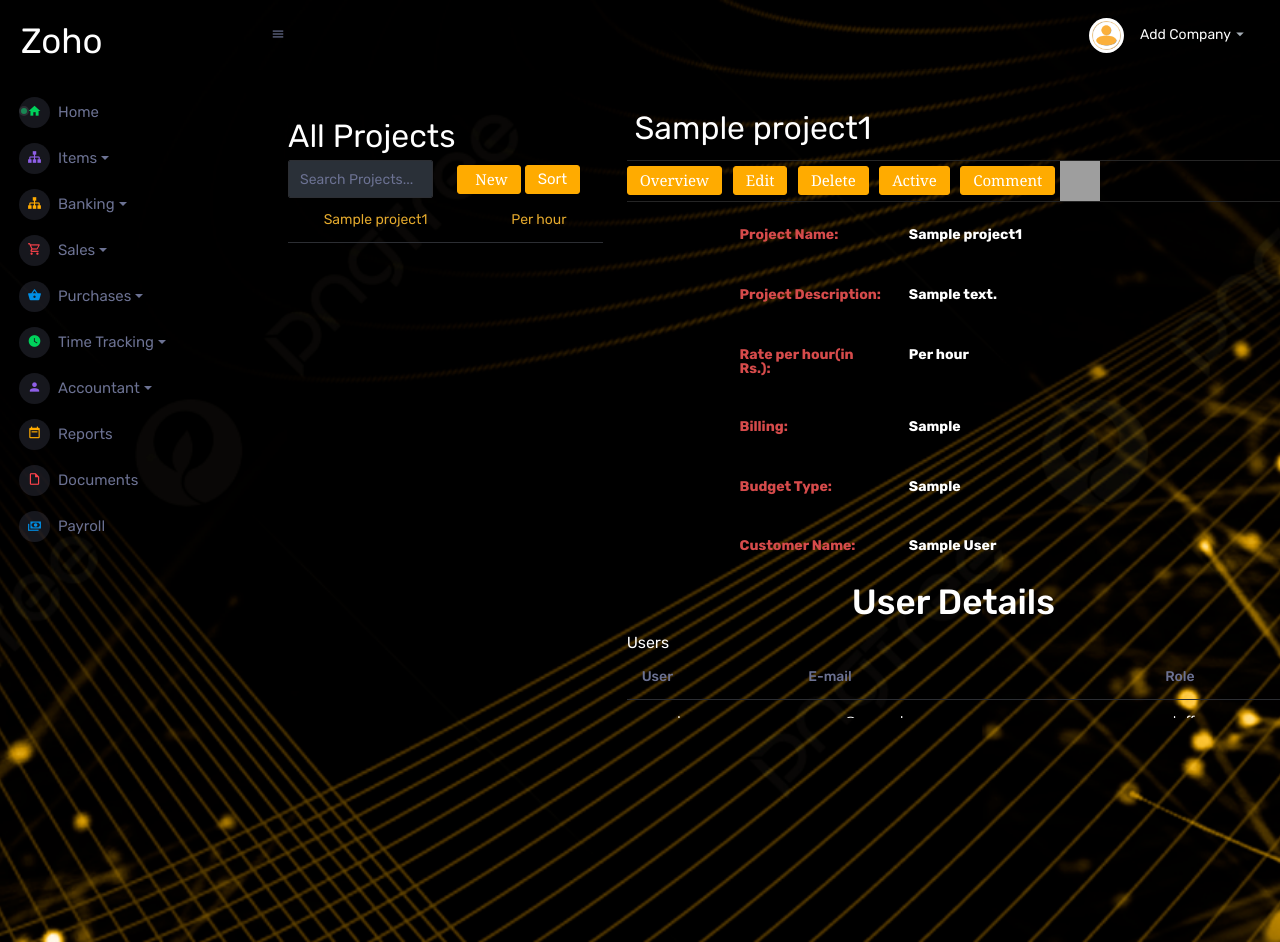
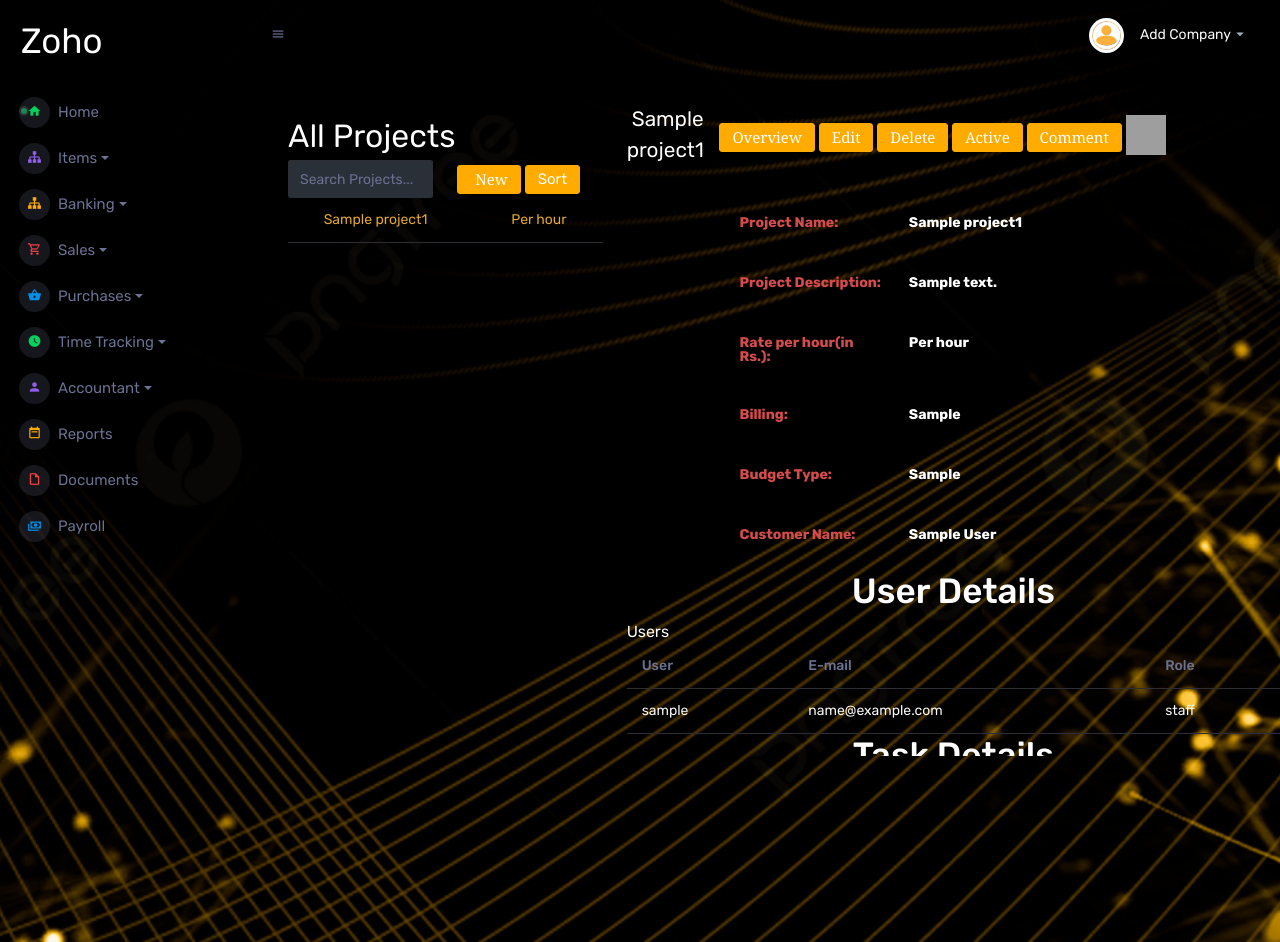
Before and after one commit to noelfrancis12/zohoproj, a Django app: page /overview/1/ in a window 1280 px wide. Run offline with Django 4.2, Linux system fonts and the light colour scheme; a user stored in the database is signed in; tables that the repository leaves empty hold one stand-in row (values such as "Sample post"); parts of the project's set-up code (start-up, migrations or seed data) failed here and were passed over; some libraries are stand-ins or nearby versions; grey boxes are pictures that could not be loaded.

Commit message:
xxxiv commit

```diff
--- a/templates/overview.html
+++ b/templates/overview.html
@@ -33,7 +33,7 @@
                         <button id="sortButton" class="btn btn-warning">Sort</button>
                       </div>
                 </div>
-                <div style="height: 500px;overflow-y: scroll;">
+                <div style="height: 535px;overflow-y: scroll;">
                     <div class="row">
                         <div class="col-sm-12 col-md-12 col-lg-12">
 
@@ -56,58 +56,43 @@
                     </div>
                 </div>
             </div>
-            <div class="col-sm-12 col-md-8 col-lg-8"  style="margin-top: -3.5rem;">
+            <div class="col-sm-12 col-md-8 col-lg-8" style="margin-top: -3.5rem;">
                 {% for v in proj %}
-                <div class="row">
-                    <div class="col-sm-12 col-md-8 col-lg-8 mb-2">
-                        <a class="text-white" style="font-size: 2rem;"><i class="fa-sharp fa-regular fa-circle-dot"></i>&nbsp;{{ v.name }}</a>
+                <div class="row align-items-center">
+                    <div class="col-8 mb-2">
+                        <div class="d-flex align-items-center">
+                            <a class="text-white" style="font-size: 1.3rem;"><i class="fa-sharp fa-regular fa-circle-dot"></i>&nbsp;{{ v.name }}</a>&nbsp;&nbsp;&nbsp;&nbsp;
+                            <div id="over" class="toggle1" style="color: rgb(230, 171, 45);font-family: Cambria, Cochin, Georgia, Times, 'Times New Roman', serif;font-size: 22px;">
+                                <button onclick="fieldset1_function()" class="btn btn-warning">Overview</button>
+                            </div>&nbsp;
+                            <div id="over" class="toggle2" style="color: rgb(230, 171, 45);font-family: Cambria, Cochin, Georgia, Times, 'Times New Roman', serif;font-size: 22px;">
+                                <a style="font-family: Cambria, Cochin, Georgia, Times, 'Times New Roman', serif;" class="btn btn-warning mr-2" href="{% url 'editproj' v.id %}">Edit</a>
+                            </div>&nbsp;
+                            <div id="over" class="toggle4" style="color: rgb(230, 171, 45);;font-family: Cambria, Cochin, Georgia, Times, 'Times New Roman', serif;font-size: 22px;">
+                                <a style="font-family: Cambria, Cochin, Georgia, Times, 'Times New Roman', serif;" class="btn btn-warning mr-2" href="{% url 'delproj' v.id %}">Delete</a>
+                            </div>&nbsp;
+                            <div id="over" class="toggle6" style="color: rgb(230, 171, 45);;font-family: Cambria, Cochin, Georgia, Times, 'Times New Roman', serif;font-size: 22px;">
+                                {% if project.active %}
+                                <a style="font-family: Cambria, Cochin, Georgia, Times, 'Times New Roman', serif;" class="toggleButton btn btn-warning mr-2" href="#">Active</a>
+                                {% else %}
+                                <a style="font-family: Cambria, Cochin, Georgia, Times, 'Times New Roman', serif;" class="toggleButton btn btn-warning mr-2" href="#">Inactive</a>
+                                {% endif %}
+                            </div>&nbsp;
+                            <div id="over" style="color: rgb(230, 171, 45);;font-family: Cambria, Cochin, Georgia, Times, 'Times New Roman', serif;font-size: 22px;">
+                                <a href="{% url 'comment' v.id  %}" class="btn btn-warning">Comment</a>
+                            </div>&nbsp;
+                            <div id="over" class="toggle4" style="color: rgb(230, 171, 45);;font-family: Cambria, Cochin, Georgia, Times, 'Times New Roman', serif;font-size: 22px;">
+                                <label for="file-input">
+                                    <img src="https://cdn-icons-png.flaticon.com/128/9329/9329892.png" style="height: 40px;width: 40px;" />
+                                </label>
+                                <input id="file-input" type="file" style="display: none;" />
+                            </div>
+                        </div>
                     </div>
                 </div>
                 {% endfor %}
-                <span class="input-group mb-3" style="border-bottom: 1px solid rgb(37, 37, 37);border-top: 1px solid rgb(37, 37, 37);">
-                    <div id="over" class="toggle1"
-                      style="color: rgb(230, 171, 45);font-family: Cambria, Cochin, Georgia, Times, 'Times New Roman', serif;font-size:22px;">
-                      <button onclick="fieldset1_function()"   class="btn btn-warning">Overview</button> </div>
-                      {% for v in proj %} &nbsp;&nbsp;&nbsp;
-                    <div id="over"  class="toggle2"
-                      style="color: rgb(230, 171, 45);font-family: Cambria, Cochin, Georgia, Times, 'Times New Roman', serif;font-size:22px;">
-                      <a style="font-family: Cambria, Cochin, Georgia, Times, 'Times New Roman', serif;" class="btn btn-warning mr-2" href="{% url 'editproj' v.id %}"></i>Edit</a>  &nbsp;
-                    </div>
-                    <div id="over" class="toggle4"
-                      style="color: rgb(230, 171, 45);;font-family: Cambria, Cochin, Georgia, Times, 'Times New Roman', serif;font-size:22px;">
-                      <a style="font-family: Cambria, Cochin, Georgia, Times, 'Times New Roman', serif;" class="btn btn-warning mr-2" href="{% url 'delproj' v.id %}"></i>Delete</a>
-                    &nbsp;</div>
-
-                    <div id="over" class="toggle6"
-                      style="color: rgb(230, 171, 45);;font-family: Cambria, Cochin, Georgia, Times, 'Times New Roman', serif;font-size:22px;">
-                      {% if project.active %}
-                      <a style="font-family: Cambria, Cochin, Georgia, Times, 'Times New Roman', serif;" class="toggleButton btn btn-warning mr-2" href="#" >Active</a>
-{% else %}
-<a style="font-family: Cambria, Cochin, Georgia, Times, 'Times New Roman', serif;" class="toggleButton btn btn-warning mr-2" href="#" >Inactive</a>
-{% endif %}
-                    &nbsp;
-                    {% endfor %}</div>
-                    <div id="over"
-                      style="color: rgb(230, 171, 45);;font-family: Cambria, Cochin, Georgia, Times, 'Times New Roman', serif;font-size:22px;">
-                      <!-- <button class="btn btn-warning">
-
-                      Delete</button> -->
-                      {% for v in proj %}
-                      <a href="{% url 'comment' v.id  %}" class="btn btn-warning">Comment</a>&nbsp;
-                    </div>
-                    {% endfor %}
-                    <div id="over" class="toggle4"
-                    style="color: rgb(230, 171, 45);;font-family: Cambria, Cochin, Georgia, Times, 'Times New Roman', serif;font-size:22px;">
-                    <label for="file-input">
-                        <img src="https://cdn-icons-png.flaticon.com/128/9329/9329892.png" style="height: 40px;width: 40px;"/>
-                      </label>
-                      <input id="file-input" type="file" style="display: none;" />
-
-                  &nbsp;&nbsp;</div>
-                  </span>
-
                   <fieldset1 id="overview" class="Overview" >
-                    <div style="height: 500px;overflow-y: scroll;">
+                    <div style="height: 550px;overflow-y: scroll;margin-top: 2rem;">
                         {% for v in proj %}
                         <div class="form-group row ">
                             <div class="col-sm-12 col-md-2 col-lg-2"></div>
```
Also changed, not shown: templates/editoverview.html (+38 -0 lines).
